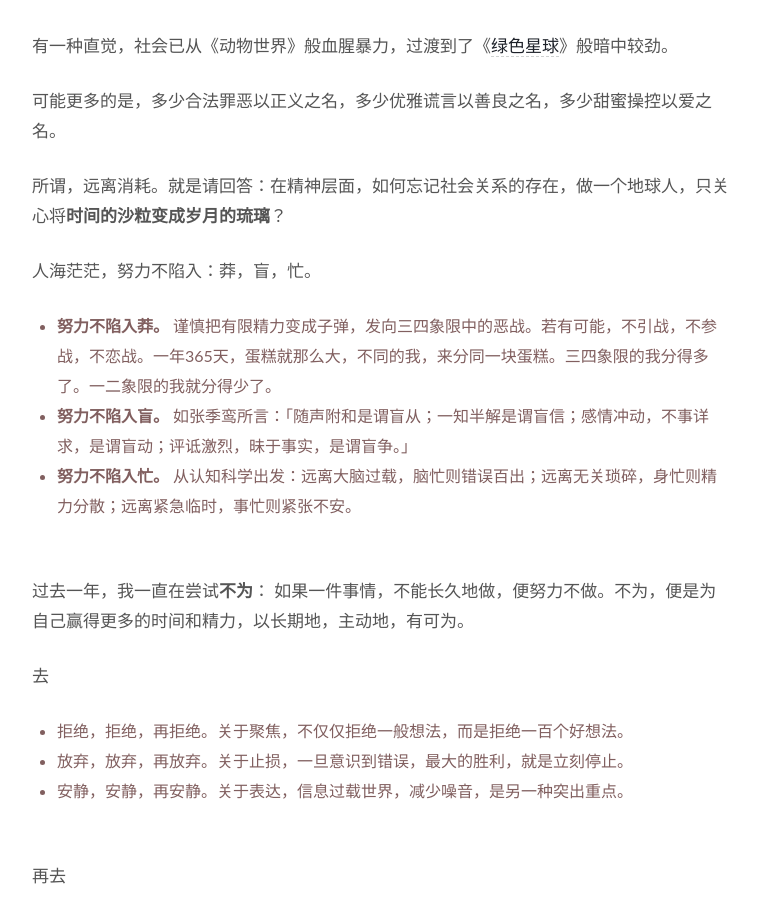
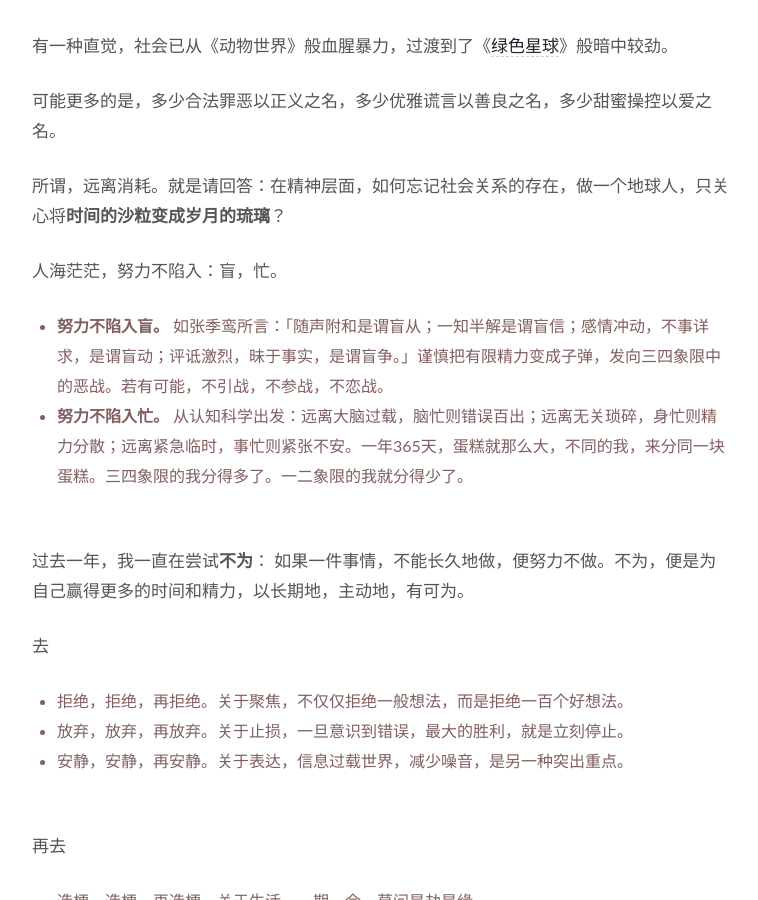
Before and after one commit to WillWang-X/willwang-x.github.io, a Jekyll site: the page built from _posts/blogs/2022-12-31-horse-manure-and-fertile-soil.md, in a window 1280 px wide and 900 px high, scrolled down 6659 px. Shown: the whole window, without its empty margins (258-1016 px from the left). Built offline with Jekyll 4.4.1, drawn with Linux system fonts in a browser that asks for light colours.

Commit message:
Increase Readability_of_source_code of horse-manure-and-fertile-soil by Set_in_order_(5S)

```diff
--- a/_posts/blogs/2022-12-31-horse-manure-and-fertile-soil.md
+++ b/_posts/blogs/2022-12-31-horse-manure-and-fertile-soil.md
@@ -204,11 +204,10 @@ ChatGPT 加其他让这成为了可能。
 
 所谓，远离消耗。就是请回答：在精神层面，如何忘记社会关系的存在，做一个地球人，只关心将**时间的沙粒变成岁月的琉璃**？
 
-人海茫茫，努力不陷入：莽，盲，忙。
+人海茫茫，努力不陷入：盲，忙。
 
-- **努力不陷入莽。** 谨慎把有限精力变成子弹，发向三四象限中的恶战。若有可能，不引战，不参战，不恋战。一年365天，蛋糕就那么大，不同的我，来分同一块蛋糕。三四象限的我分得多了。一二象限的我就分得少了。
-- **努力不陷入盲。** 如张季鸾所言：「随声附和是谓盲从；一知半解是谓盲信；感情冲动，不事详求，是谓盲动；评诋激烈，昧于事实，是谓盲争。」
-- **努力不陷入忙。** 从认知科学出发：远离大脑过载，脑忙则错误百出；远离无关琐碎，身忙则精力分散；远离紧急临时，事忙则紧张不安。
+- **努力不陷入盲。** 如张季鸾所言：「随声附和是谓盲从；一知半解是谓盲信；感情冲动，不事详求，是谓盲动；评诋激烈，昧于事实，是谓盲争。」谨慎把有限精力变成子弹，发向三四象限中的恶战。若有可能，不引战，不参战，不恋战。
+- **努力不陷入忙。** 从认知科学出发：远离大脑过载，脑忙则错误百出；远离无关琐碎，身忙则精力分散；远离紧急临时，事忙则紧张不安。一年365天，蛋糕就那么大，不同的我，来分同一块蛋糕。三四象限的我分得多了。一二象限的我就分得少了。
 
 <br>
 
```
Also changed, not shown: 1 other file.
